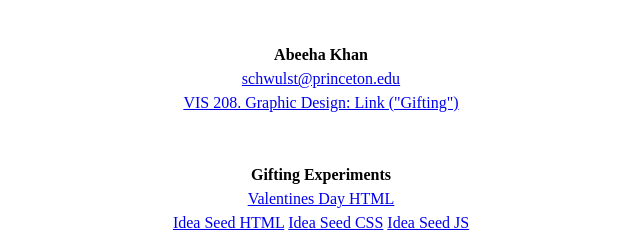
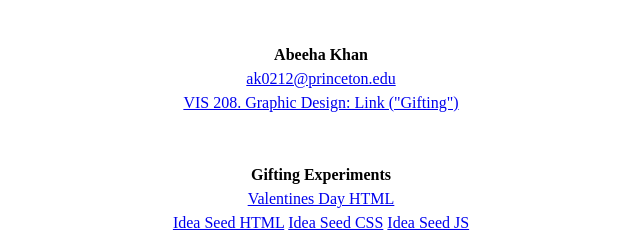
Before and after one commit to AbeehaKhan-27/html-profile, a plain HTML site: page index.html in a window 1280 px wide. Shown: the part 411-651 px from the top of the page, 319-959 px from the left. Drawn offline with Linux system fonts and the light colour scheme.

Commit message:
refactor: fixed email

```diff
--- a/index.html
+++ b/index.html
@@ -61,7 +61,7 @@
       <br /><br /><br />
 
       <b>Abeeha Khan</b><br />
-      <a href="mailto: ak0212@princeton.edu">schwulst@princeton.edu</a><br />
+      <a href="mailto: ak0212@princeton.edu">ak0212@princeton.edu</a><br />
       <a href="https://www.are.na/princeton-vis-208-gifting-spring-2025/gifting-abeeha"
         >VIS 208. Graphic Design: Link ("Gifting")</a
       ><br />
```
